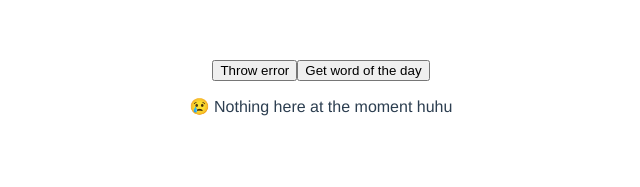
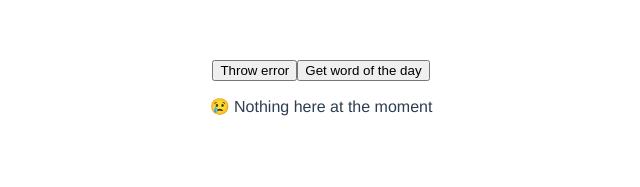
Before and after one commit to G9000/Vue-sentry, a Vue app: page / in a window 1280 px wide. Shown: the top 187 px of the page, without its empty margins (319-959 px from the left). Built offline with nearby package versions, Linux system fonts and the light colour scheme.

Commit message:
testing new workflow

```diff
--- a/src/App.vue
+++ b/src/App.vue
@@ -32,7 +32,7 @@ async function fetchApi() {
   <button @click="throwError">Throw error</button>
   <button @click="fetchApi">{{data? 'Get a new one' : 'Get word of the day'}}</button>
   <div>
-    <p>{{ data ? '' : '😢 Nothing here at the moment huhu' }}</p>
+    <p>{{ data ? '' : '😢 Nothing here at the moment' }}</p>
     <p v-if="data">
     <div>
       Word of the day:
```
